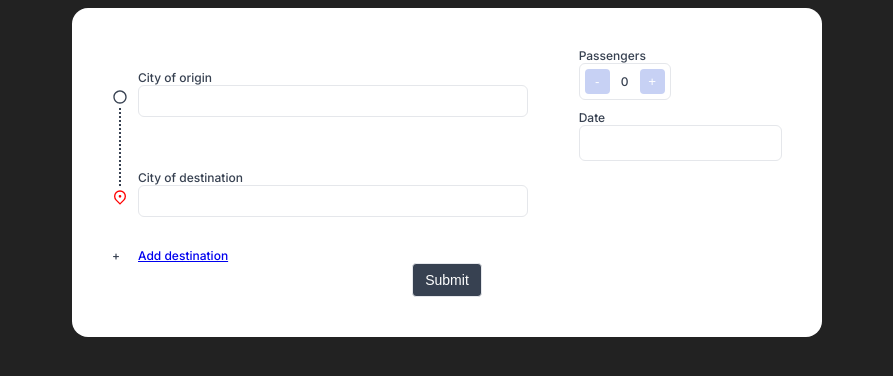
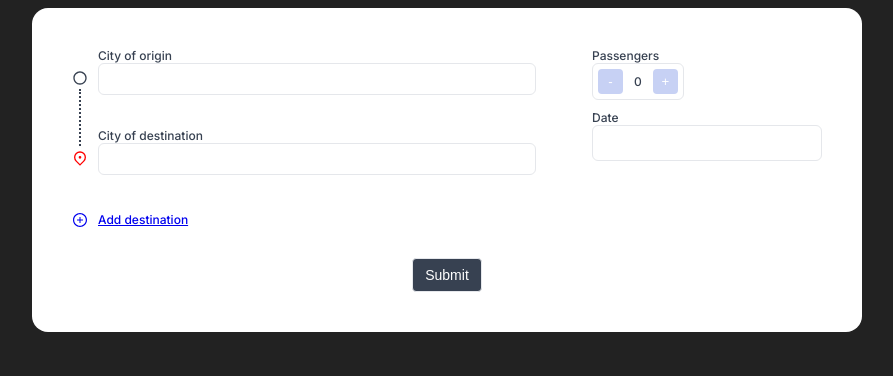
Before and after one commit to vitorcremonez/mozio-tech-assessment, a Next.js app: page / in a window 1280 px wide. Shown: the top 376 px of the page, without its empty margins (193-1086 px from the left). Built offline with nearby package versions, Linux system fonts and the light colour scheme.

Commit message:
Isolate logic

```diff
--- a/src/components/Card/index.tsx
+++ b/src/components/Card/index.tsx
@@ -2,15 +2,17 @@ import React from "react";
 
 interface CardProps {
 	children: React.ReactNode;
+	style?: React.CSSProperties;
 }
 
-const Card: React.FC<CardProps> = ({ children }) => {
+const Card: React.FC<CardProps> = ({ children, style }) => {
 	return (
 		<div
 			style={{
 				backgroundColor: "white",
 				borderRadius: 16,
 				padding: 40,
+				...style,
 			}}
 		>
 			{children}
--- a/src/pages/index.tsx
+++ b/src/pages/index.tsx
@@ -1,80 +1,5 @@
-import axios from "axios";
-import { Button, Form } from "components";
-import Card from "components/Card";
-import RouteFields from "components/RouteFields";
-import { DatePickerField, StepperField } from "components/fields";
-import { useCallback, useState } from "react";
-import { Col, Row } from "react-grid-system";
-
-async function calculateDistances(cities: string[]) {
-	const response = await axios.request({
-		method: "POST",
-		url: "http://localhost:3000/api/distance-measurer", // TODO:
-		data: {
-			cities,
-		},
-	});
-	const distances = response.data.data;
-	return distances;
-}
+import HomeScreen from "screens/HomeScreen";
 
 export default function Home() {
-	const [keys, setKeys] = useState<string[]>([]);
-
-	const handleSubmit = useCallback(
-		async (values: any) => {
-			const destinations = keys.map((key) => values.destinations[key]);
-			const route = [values.origin, ...destinations];
-			const passengers = values.passengers;
-			const date = values.date;
-			const distances = await calculateDistances(route);
-			console.log({
-				distances,
-			});
-		},
-		[keys]
-	);
-
-	return (
-		<>
-			<div style={{ maxWidth: 750, margin: "auto" }}>
-				<Form onSubmit={handleSubmit}>
-					<Card>
-						<Row>
-							<Col xs={12} md={8}>
-								<RouteFields onChangeDestinations={(keys) => setKeys(keys)} />
-							</Col>
-							<Col xs={12} md={4}>
-								<StepperField
-									defaultValue={0}
-									name={"passengers"}
-									label={"Passengers"}
-									validate={(value) => {
-										if (value < 1) {
-											return "Select passengers";
-										}
-									}}
-								/>
-								<DatePickerField
-									defaultValue={""}
-									name={"date"}
-									label={"Date"}
-									validate={(value) => {
-										if (!value) {
-											return "Select date";
-										}
-									}}
-								/>
-							</Col>
-						</Row>
-						<Row>
-							<Col style={{ textAlign: "center" }}>
-								<Button>Submit</Button>
-							</Col>
-						</Row>
-					</Card>
-				</Form>
-			</div>
-		</>
-	);
+	return <HomeScreen />;
 }
--- a/src/components/RouteFields/index.tsx
+++ b/src/screens/HomeScreen/RouteForm/RouteFields/index.tsx
@@ -1,5 +1,6 @@
 import { LocationPickerField } from "components/fields";
 import React, { useEffect, useState } from "react";
+import { AiOutlinePlusCircle as PlusIcon } from "react-icons/ai";
 import { BiCircle as CircleIcon } from "react-icons/bi";
 import { CgCloseO as CloseIcon } from "react-icons/cg";
 import { RiMapPin2Line as PinIcon } from "react-icons/ri";
@@ -28,7 +29,7 @@ const RouteFields: React.FC<RouteFieldsProps> = ({ onChangeDestinations }) => {
 	}, [keys]);
 
 	return (
-		<Table border={1} cellSpacing={0} cellPadding={0}>
+		<Table>
 			<tbody>
 				<Row>
 					<LeftColumn>
@@ -90,17 +91,20 @@ const RouteFields: React.FC<RouteFieldsProps> = ({ onChangeDestinations }) => {
 					);
 				})}
 				<Row>
-					<td>+</td>
-					<MiddleColumn>
+					<td colSpan={2} style={{ verticalAlign: "top", height: 50 }}>
 						<a
 							href={"#"}
 							onClick={() => {
 								setKeys([...keys, generateUuid()]);
 							}}
 						>
-							Add destination
+							<PlusIcon
+								style={{ marginRight: 10, transform: "translateY(4px)" }}
+								size={16}
+							/>
+							{"Add destination"}
 						</a>
-					</MiddleColumn>
+					</td>
 					<RightColumn></RightColumn>
 				</Row>
 			</tbody>
--- a/src/components/RouteFields/styles.ts
+++ b/src/screens/HomeScreen/RouteForm/RouteFields/styles.ts
@@ -1,31 +1,38 @@
 import styled from "styled-components";
 
-export const Table = styled.table`
+export const Table = styled.table.attrs({
+	cellSpacing: 0,
+	cellPadding: 0,
+})`
 	width: 100%;
 `;
 
 export const Row = styled.tr``;
 
 export const LeftColumn = styled.td`
+	vertical-align: top;
+	padding-top: 22px;
+	height: 80px;
 	width: 16px;
-	margin-right: 10px;
-	height: 100px;
 	box-sizing: border-box;
 	position: relative;
 	text-align: center;
 `;
 
 export const MiddleColumn = styled.td`
-	padding-left: 10px;
+	padding: 0px 10px;
+	vertical-align: top;
+`;
+
+export const RightColumn = styled.td`
+	vertical-align: top;
+	padding-top: 22px;
+	width: 16px;
 `;
 
 export const VerticalLine = styled.div`
 	border-left: 2px dotted #374151;
 	left: calc(50% - 1px);
 	position: absolute;
-	height: 78px;
+	height: 57px;
 `;
-
-export const RightColumn = styled.td`
-	padding-left: 10px;
-`;
--- /dev/null
+++ b/src/screens/HomeScreen/RouteForm/index.tsx
@@ -0,0 +1,67 @@
+import { Button, Form } from "components";
+import { DatePickerField, StepperField } from "components/fields";
+import { useCallback, useState } from "react";
+import { Col, Row } from "react-grid-system";
+import RouteFields from "./RouteFields";
+
+interface RouteFormProps {
+	onSubmit: (data: {
+		route: string[];
+		passengers: number;
+		date: string;
+	}) => any;
+}
+
+const RouteForm: React.FC<RouteFormProps> = ({ onSubmit }) => {
+	const [keys, setKeys] = useState<string[]>([]);
+
+	const handleSubmit = useCallback(
+		async (values: any) => {
+			const destinations = keys.map((key) => values.destinations[key]);
+			const route = [values.origin, ...destinations];
+			const passengers = values.passengers;
+			const date = values.date;
+			onSubmit({ route, passengers, date });
+		},
+		[keys, onSubmit]
+	);
+
+	return (
+		<Form onSubmit={handleSubmit}>
+			<Row>
+				<Col xs={12} md={8}>
+					<RouteFields onChangeDestinations={(keys) => setKeys(keys)} />
+				</Col>
+				<Col xs={12} md={4}>
+					<StepperField
+						defaultValue={0}
+						name={"passengers"}
+						label={"Passengers"}
+						validate={(value) => {
+							if (value < 1) {
+								return "Select passengers";
+							}
+						}}
+					/>
+					<DatePickerField
+						defaultValue={""}
+						name={"date"}
+						label={"Date"}
+						validate={(value) => {
+							if (!value) {
+								return "Select date";
+							}
+						}}
+					/>
+				</Col>
+			</Row>
+			<Row>
+				<Col style={{ textAlign: "center" }}>
+					<Button>Submit</Button>
+				</Col>
+			</Row>
+		</Form>
+	);
+};
+
+export default RouteForm;
--- /dev/null
+++ b/src/screens/HomeScreen/index.tsx
@@ -0,0 +1,44 @@
+import axios from "axios";
+import Card from "components/Card";
+import { useState } from "react";
+import RouteForm from "./RouteForm";
+
+// TODO: isolate this
+async function calculateDistances(cities: string[]) {
+	const response = await axios.request({
+		method: "POST",
+		url: "http://localhost:3000/api/distance-measurer", // TODO: env
+		data: {
+			cities,
+		},
+	});
+	const distances = response.data.data;
+	return distances;
+}
+
+const HomeScreen: React.FC = () => {
+	const [result, setResult] = useState();
+
+	return (
+		<>
+			<Card style={{ maxWidth: 750, margin: "auto" }}>
+				{!result && (
+					<RouteForm
+						onSubmit={async ({ route }) => {
+							const distances = await calculateDistances(route);
+							setResult({ distances });
+						}}
+					/>
+				)}
+				{result && (
+					<>
+						<h1>Result</h1>
+						<pre>{JSON.stringify(result, null, 2)}</pre>
+					</>
+				)}
+			</Card>
+		</>
+	);
+};
+
+export default HomeScreen;
```
